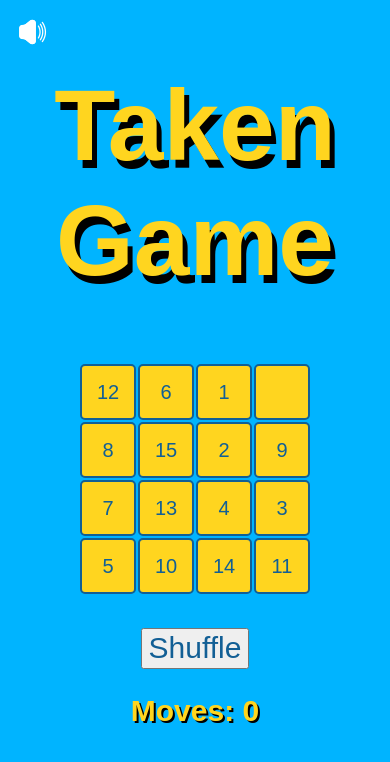
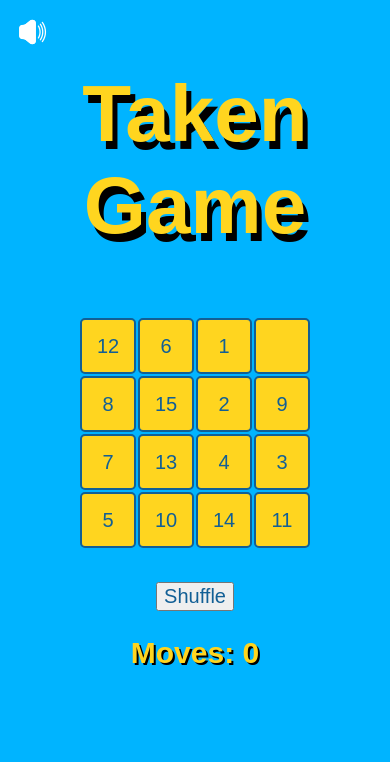
Before and after one commit to djulioj/Game-of-15, a plain HTML site: page index.html in a window 390 px wide. Drawn offline with Linux system fonts and the light colour scheme; a web font is replaced by a local one.

Commit message:
responsive

```diff
--- a/css/style.css
+++ b/css/style.css
@@ -3,7 +3,7 @@
   }
 
 .title {
-    font-size:100px;
+    font-size:80px;
     margin:auto;
     text-align:center;
     color:#FFD51F;
@@ -60,7 +60,7 @@
 
 .button{
     width:100%;
-    font-size: 30px;
+    font-size: 20px;
 }
 
 .cell {
```
